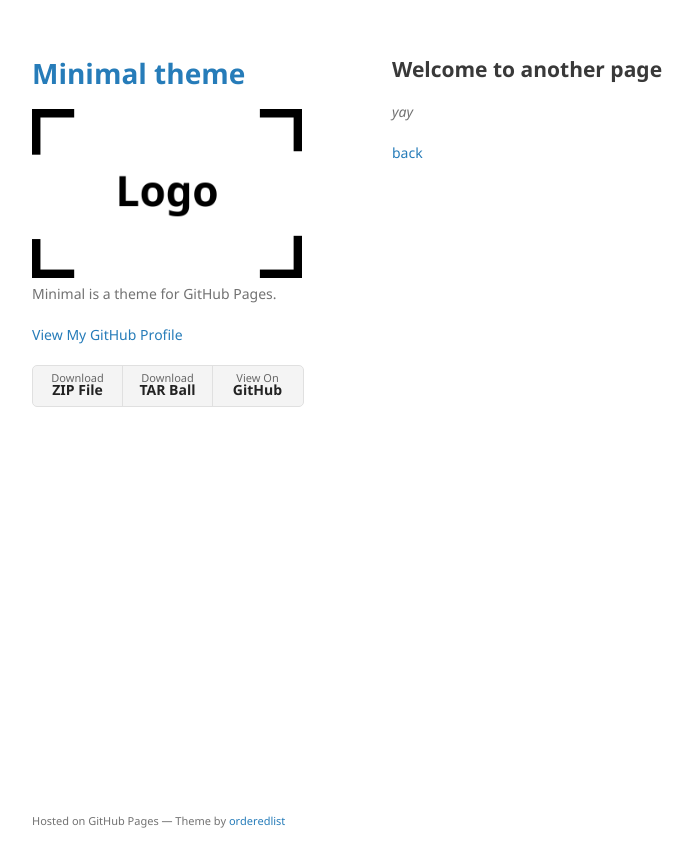
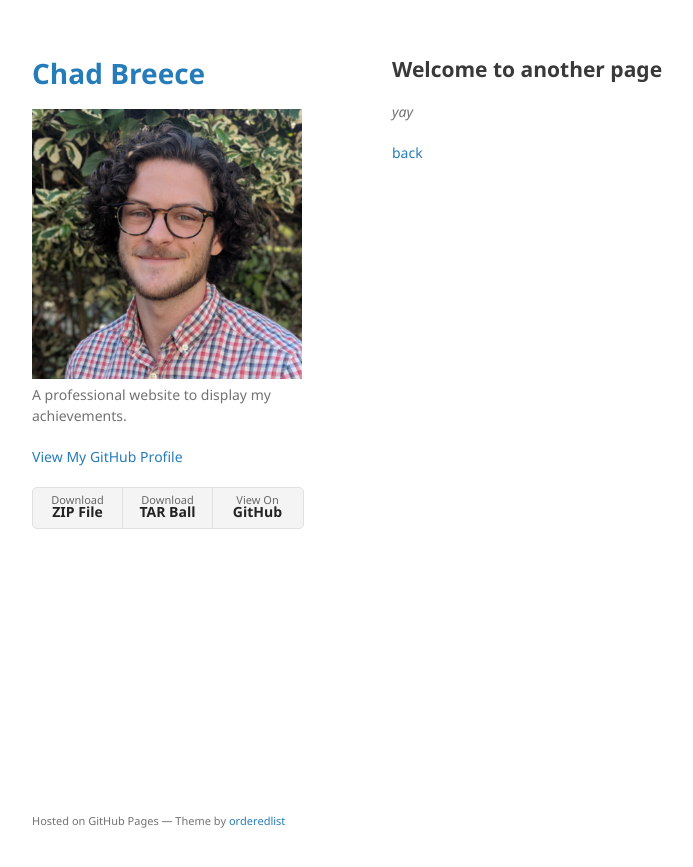
Before and after one commit to chadbreece/chadbreece.github.io, a Jekyll site: the page built from another-page.md, in a window 1280 px wide. Shown: the top 867 px of the page, without its empty margins (178-871 px from the left). Built offline with Jekyll 4.4.1, drawn with Linux system fonts in a browser that asks for light colours; our own code applies the rules of GitHub Pages for plain Markdown files.

Commit message:
Basic info

```diff
--- a/_config.yml
+++ b/_config.yml
@@ -1,6 +1,6 @@
-title: Minimal theme
-logo: /assets/img/logo.png
-description: Minimal is a theme for GitHub Pages.
+title: Chad Breece
+logo: /assets/img/profilepic.jpeg
+description: A professional website to display my achievements.
 show_downloads: true
 google_analytics:
 theme: jekyll-theme-minimal
```
Also changed, not shown: assets/img/logo.png (deleted), assets/img/profilepic.jpeg (added), 3 other files.
